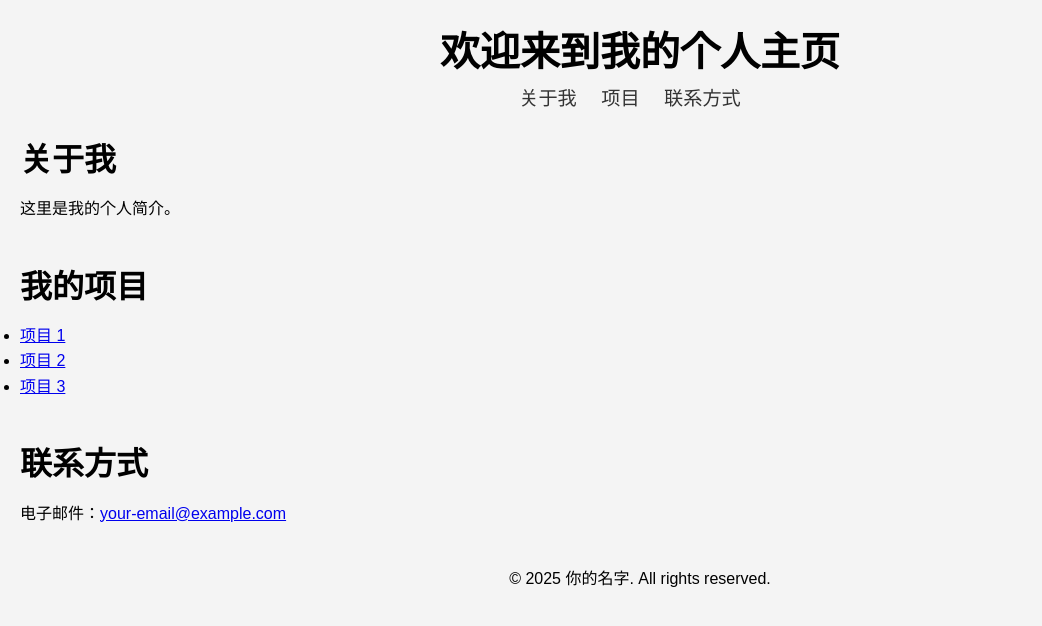
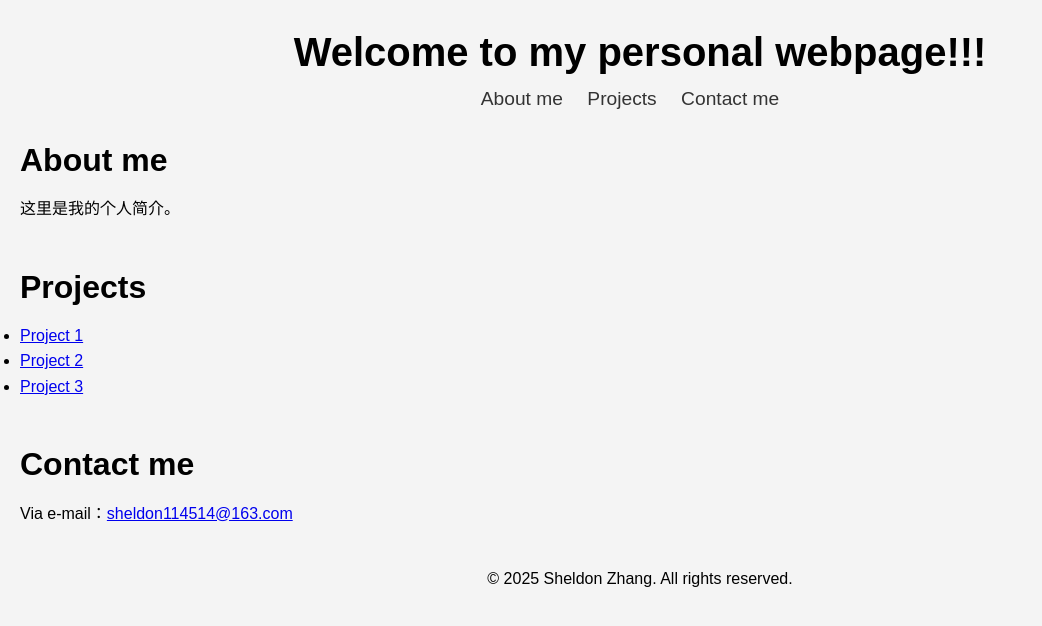
Before and after one commit to Sheldon114514/PersonalWebPageSheldonZhang, a plain HTML site: page index.html in a window 1280 px wide. Shown: the whole page, without its empty margins (0-1042 px from the left). Drawn offline with Linux system fonts and the light colour scheme.

Commit message:
Update index.html

```diff
--- a/index.html
+++ b/index.html
@@ -3,42 +3,42 @@
 <head>
     <meta charset="UTF-8">
     <meta name="viewport" content="width=device-width, initial-scale=1.0">
-    <title>个人主页</title>
+    <title>Sheldon's page</title>
     <link rel="stylesheet" href="styles.css">
 </head>
 <body>
     <header>
-        <h1>欢迎来到我的个人主页</h1>
+        <h1>Welcome to my personal webpage!!!</h1>
         <nav>
             <ul>
-                <li><a href="#about">关于我</a></li>
-                <li><a href="#projects">项目</a></li>
-                <li><a href="#contact">联系方式</a></li>
+                <li><a href="#about">About me</a></li>
+                <li><a href="#projects">Projects</a></li>
+                <li><a href="#contact">Contact me</a></li>
             </ul>
         </nav>
     </header>
 
     <section id="about">
-        <h2>关于我</h2>
+        <h2>About me</h2>
         <p>这里是我的个人简介。</p>
     </section>
 
     <section id="projects">
-        <h2>我的项目</h2>
+        <h2>Projects</h2>
         <ul>
-            <li><a href="#">项目 1</a></li>
-            <li><a href="#">项目 2</a></li>
-            <li><a href="#">项目 3</a></li>
+            <li><a href="#">Project 1</a></li>
+            <li><a href="#">Project 2</a></li>
+            <li><a href="#">Project 3</a></li>
         </ul>
     </section>
 
     <section id="contact">
-        <h2>联系方式</h2>
-        <p>电子邮件：<a href="mailto:your-email@example.com">your-email@example.com</a></p>
+        <h2>Contact me</h2>
+        <p>Via e-mail：<a href="mailto:your-email@example.com">sheldon114514@163.com</a></p>
     </section>
 
     <footer>
-        <p>&copy; 2025 你的名字. All rights reserved.</p>
+        <p>&copy; 2025 Sheldon Zhang. All rights reserved.</p>
     </footer>
 </body>
 </html>
```
